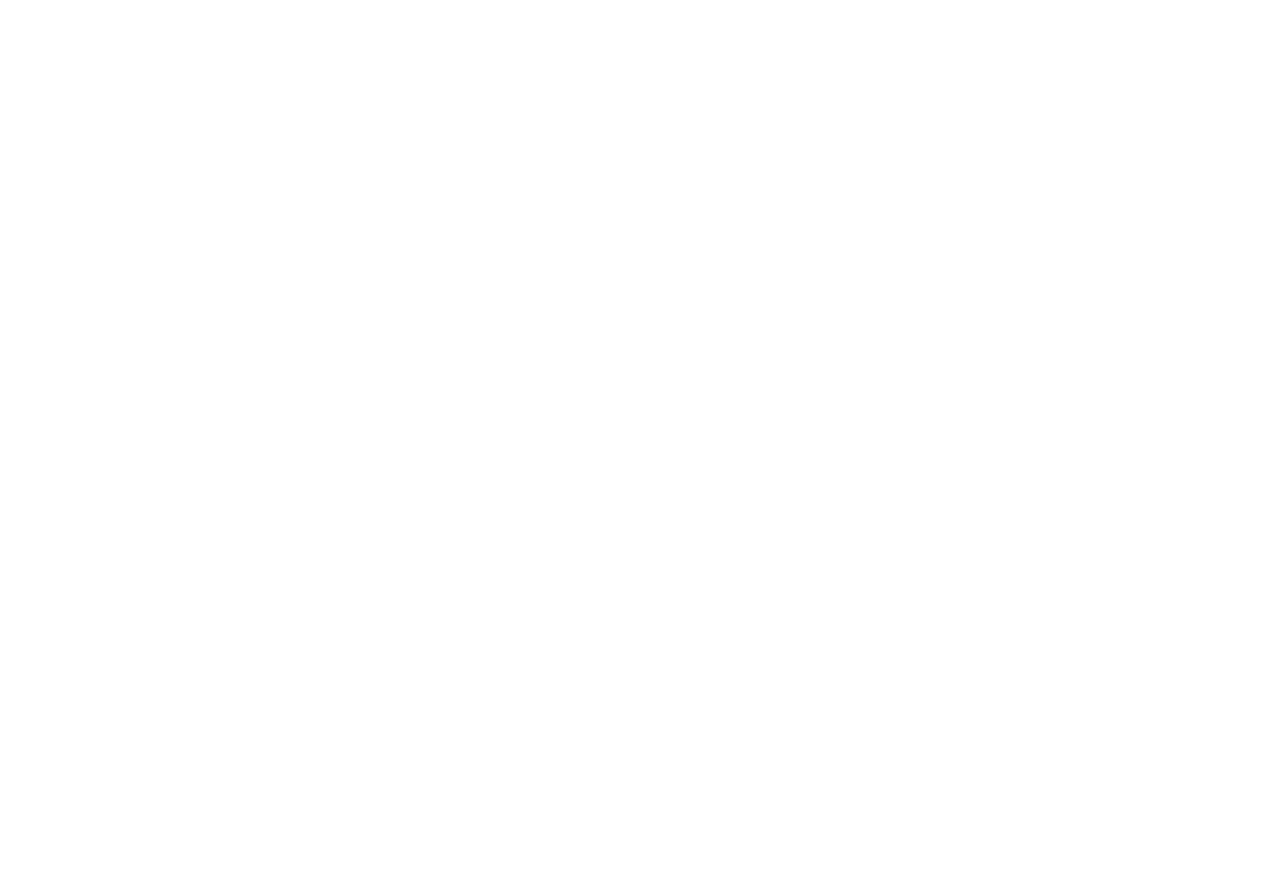
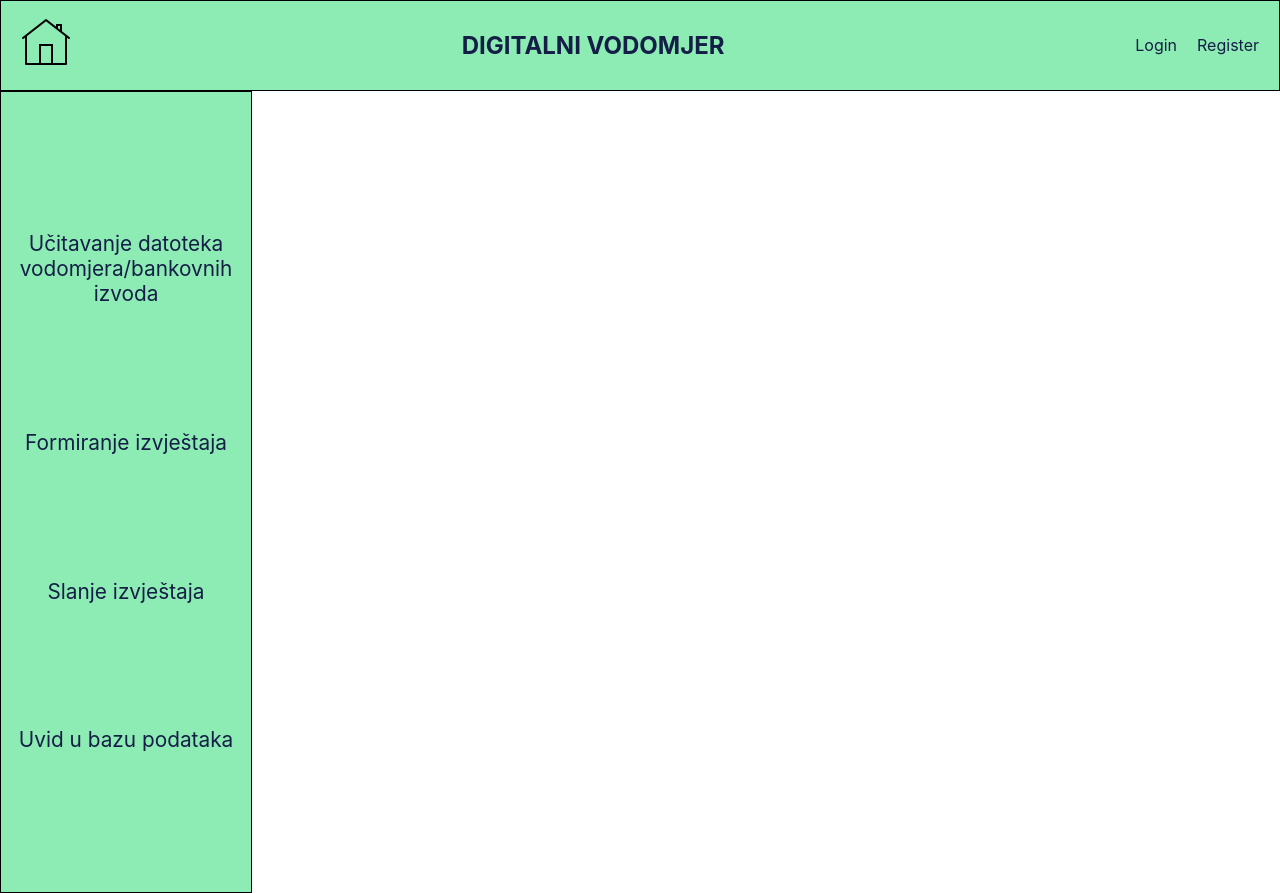
Before and after one commit to antunsimic/digitalnivodomjer, a React (Create React App) app in the folder frontend/: page / in a window 1280 px wide. Before the commit the page ends 800 px from the top, so only its background shows below. Built offline with nearby package versions, Linux system fonts and the light colour scheme.

Commit message:
Napravljen navbar i sidemenu

```diff
--- a/frontend/src/App.js
+++ b/frontend/src/App.js
@@ -1,10 +1,13 @@
 import logo from './logo.svg';
 import './App.css';
+import Navbar from './components/Navbar';
+import Sidemenu from './components/Sidemenu';
 
 function App() {
   return (
     <div className="App">
-
+      <Navbar/>
+      <Sidemenu/>
     </div>
   );
 }
--- /dev/null
+++ b/frontend/src/assets/navbar.css
@@ -0,0 +1,25 @@
+.navbar {
+    display: flex;
+    justify-content: space-between;
+    align-items: center;
+    background-color: #8DECB4;
+    color: #141E46;
+    padding: 10px 20px;
+    border: 1px solid black;
+  }
+
+  .logo img {
+    width: 50px;
+    height: auto;
+  }
+
+  .title {
+    flex-grow: 1;
+    text-align: center;
+  }
+
+  .links a {
+    color: #141E46;
+    text-decoration: none;
+    margin-left: 20px;
+  }
--- /dev/null
+++ b/frontend/src/assets/sidemenu.css
@@ -0,0 +1,28 @@
+.side-menu {
+    display: flex;
+    border: 1px solid black;
+    width: 250px;
+    height: 100vh;
+    background-color: #8DECB4;
+    color: #141E46;
+  }
+
+  .side-menu ul {
+    flex-grow: 1;
+    display: flex;
+    flex-direction: column;
+    justify-content: space-evenly;
+    align-items: center;
+    list-style-type: none;
+    padding: 0;
+  }
+
+  .side-menu li {
+    padding: 0;
+  }
+
+  .side-menu a {
+    color: #141E46;
+    font-size: 1.3rem;
+    text-decoration: none;
+  }
--- /dev/null
+++ b/frontend/src/components/Navbar.js
@@ -0,0 +1,24 @@
+import React from 'react';
+import '../assets/navbar.css';
+import logo from '../assets/logo.png'
+
+const Navbar = () => {
+  return (
+    <nav className="navbar">
+      <div className="logo">
+        <a href='/'>
+            <img src={logo} alt="Logo" />
+        </a>
+      </div>
+      <div className="title">
+        <h1>DIGITALNI VODOMJER</h1>
+      </div>
+      <div className="links">
+        <a href="/login">Login</a>
+        <a href="/register">Register</a>
+      </div>
+    </nav>
+  );
+};
+
+export default Navbar;
--- /dev/null
+++ b/frontend/src/components/Sidemenu.js
@@ -0,0 +1,17 @@
+import React from 'react';
+import '../assets/sidemenu.css';
+
+const Sidemenu = () => {
+  return (
+    <div className="side-menu">
+      <ul>
+        <li><a href="/">Učitavanje datoteka vodomjera/bankovnih izvoda</a></li>
+        <li><a href="/about">Formiranje izvještaja</a></li>
+        <li><a href="/contact">Slanje izvještaja</a></li>
+        <li><a href="/contact">Uvid u bazu podataka</a></li>
+      </ul>
+    </div>
+  );
+};
+
+export default Sidemenu;
```
Also changed, not shown: frontend/src/assets/logo.png (added).
